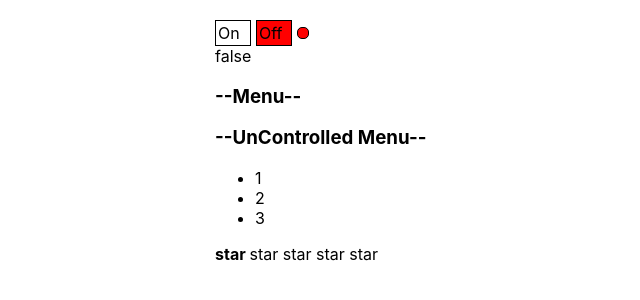
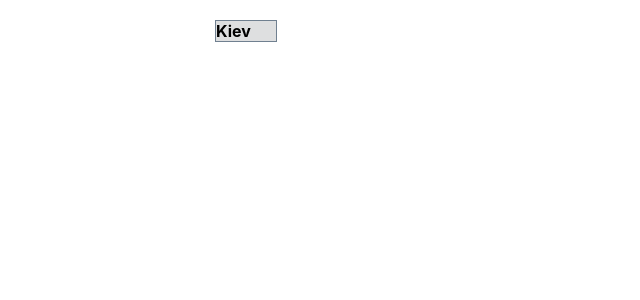
Before and after one commit to alik-avizha/projects_podrobno, a React (Create React App) app: page / in a window 1280 px wide. Shown: the top 300 px of the page, without its empty margins (125-765 px from the left). Built offline with nearby package versions, Linux system fonts and the light colour scheme.

Commit message:
add array of items to Accordion

```diff
--- a/src/App.tsx
+++ b/src/App.tsx
@@ -1,9 +1,7 @@
 import React, {useState} from 'react';
 import './App.css';
-import {Rating, RatingValueType} from './components/Rating/Rating';
-import {UnControlledOnOff} from './components/UnControlledOnOff/UnControlledOnOff';
-import UnControlledAccordion from './components/UnControlledAccordion/UnControlledAccordion';
-import {Accordion} from './components/Accordion/Accordion';
+import {RatingValueType} from './components/Rating/Rating';
+import {Select} from './components/Select/Select';
 
 function App() {
 
@@ -11,18 +9,32 @@ function App() {
     const [collapsed, setCollapsed] = useState<boolean>(true)
     const [on, setOn] = useState(false)
 
+    const [value, setValue] = useState<string>('Kiev')
+
+    const items = [
+        {value: '1', title: 'Kiev'},
+        {value: '2', title: 'Piter'},
+        {value: '3', title: 'Minsk'},
+        {value: '4', title: 'Parizh'},
+    ]
+
+    const onChangeHandler = (value: any) => {
+        setValue(value)
+    }
 
     return (
         <div className="App">
 
-            <UnControlledOnOff setOn={setOn}  /> {on.toString()}
+            <Select value={value} onChange={onChangeHandler} items={items}/>
+
+            {/*<UnControlledOnOff setOn={setOn}  /> {on.toString()}*/}
             {/*<OnOff setOn={setOn} on={on}/>*/}
 
-            <Accordion titleValue={'Menu'} setCollapsed={setCollapsed} collapsed={collapsed}/>
-            <UnControlledAccordion titleValue={'UnControlled Menu'} />
+            {/*<Accordion titleValue={'Menu'} setCollapsed={setCollapsed} collapsed={collapsed}  items={[{title: 'Aleks', value: 1}, {title: 'Ivan', value: 2}, {title: 'Igor', value: 3}]} onClick={(id)=>{alert(id)}}/>*/}
+            {/*<UnControlledAccordion titleValue={'UnControlled Menu'} />*/}
 
             {/*<UnControlledRating />*/}
-            <Rating value={ratingValue} onClick={setRatingValue}/>
+            {/*<Rating value={ratingValue} onClick={setRatingValue}/>*/}
 
          </div>
     );
--- a/src/components/Accordion/Accordion.tsx
+++ b/src/components/Accordion/Accordion.tsx
@@ -1,4 +1,9 @@
 import React from 'react';
+
+type ItemType = {
+    title: string
+    value: any
+}
 
 export type AccordionPropsType = {
     /**
@@ -14,6 +19,8 @@ export type AccordionPropsType = {
     * Optional color of header text
     * */
     color?: string
+    items: ItemType[]
+    onClick: (value: any) => void
 }
 
 export function Accordion(props: AccordionPropsType) {
@@ -21,9 +28,9 @@ export function Accordion(props: AccordionPropsType) {
     return (
         <div>
             <AccordionTitle title={props.titleValue} setCollapsed={props.setCollapsed} collapsed={props.collapsed}
-            color ={props.color}
+                            color={props.color}
             />
-            {!props.collapsed && <AccordionBody/>}
+            {!props.collapsed && <AccordionBody items={props.items} onClick={props.onClick}/>}
         </div>
     )
 }
@@ -38,19 +45,23 @@ type AccordionTitlePropsTitle = {
 function AccordionTitle(props: AccordionTitlePropsTitle) {
     return (
         <>
-            <h3 style={{color: props.color ? props.color : 'black'}} onClick={() => props.setCollapsed(!props.collapsed)}>--{props.title}--</h3>
+            <h3 style={{color: props.color ? props.color : 'black'}}
+                onClick={() => props.setCollapsed(!props.collapsed)}>--{props.title}--</h3>
         </>
     )
 }
 
-function AccordionBody() {
+export type AccordionBodyType = {
+    items: ItemType[]
+    onClick: (value: any) => void
+}
+
+function AccordionBody(props: AccordionBodyType) {
     console.log('AccordionBody rendering')
     return (
         <>
             <ul>
-                <li>1</li>
-                <li>2</li>
-                <li>3</li>
+                {props.items.map((el,index) => <li onClick={()=>{props.onClick(el.value)}} key={index}>{el.title}</li>)}
             </ul>
         </>
     )
--- /dev/null
+++ b/src/components/Select/Select.module.css
@@ -0,0 +1,8 @@
+.wrapper{
+    border: 1px solid slategray;
+    background-color: #dedfe0;
+    width: 60px;
+}
+.title{
+    font-weight: bold;
+}
--- /dev/null
+++ b/src/components/Select/Select.tsx
@@ -0,0 +1,29 @@
+import React, {useState} from 'react';
+import s from './Select.module.css'
+
+type ItemType = {
+    title: string
+    value: any
+}
+
+type SelectPropsType = {
+    value: any
+    onChange: (value: any) => void
+    items: ItemType[]
+}
+
+export const Select = (props: SelectPropsType) => {
+
+    const [edit, setEdit] = useState(false)
+
+
+    return (
+        <div className={s.wrapper}>
+            <div onClick={()=>setEdit(!edit)} className={s.title}>{props.value}</div>
+            {edit && props.items.map(i => <div onClick={()=>{
+                props.onChange(i.title)
+                setEdit(false)}}
+            >{i.title}</div>)}
+        </div>
+    );
+};
```
Also changed, not shown: 2 other files (tests, documents, lock files or other folders).
